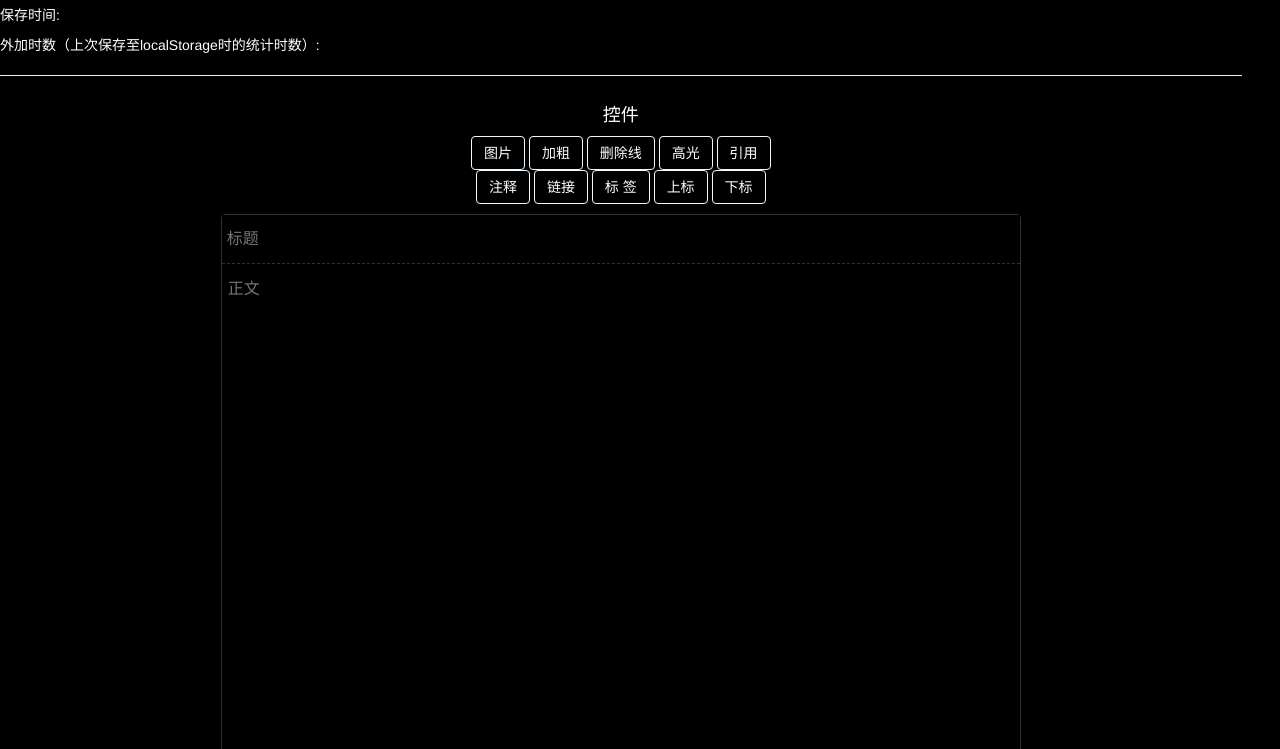
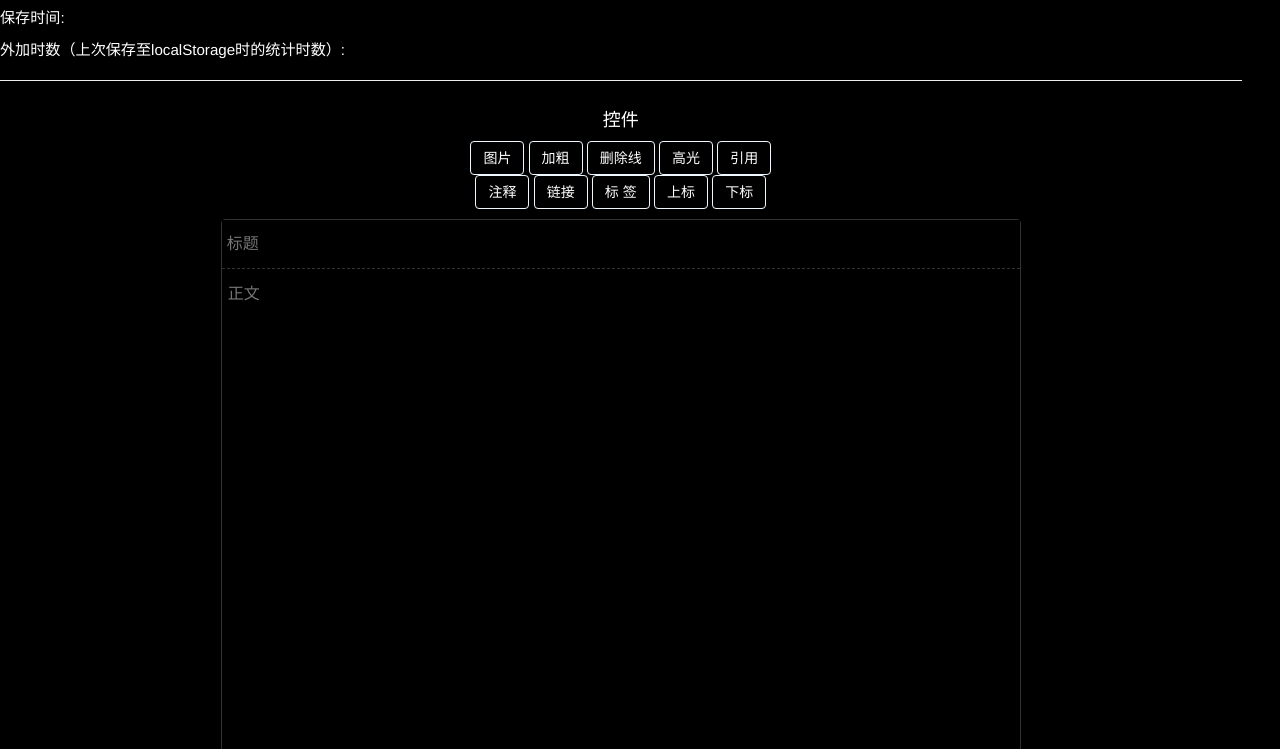
Before and after one commit to Bro-Xun/newpage, a plain HTML site: page assets/write-temp.html in a window 1280 px wide. Shown: the part 110-859 px from the top of the page. Drawn offline with nearby package versions, Linux system fonts and the light colour scheme; a script that the page names is missing; a small style sheet from the web is missing.

Commit message:
Add files via upload

```diff
--- a/assets/write-temp.html
+++ b/assets/write-temp.html
@@ -29,6 +29,7 @@
 		body {
 			background-color: #000000;
 			width: 97%;
+			font-size:0.4cm
 		}
 
 		.lk a:link {
```
